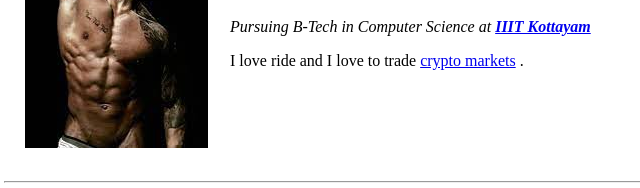
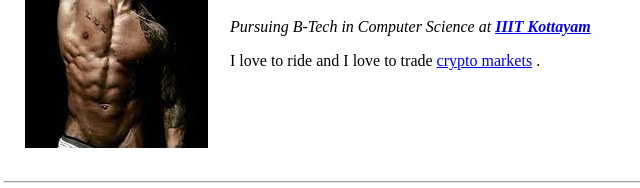
Before and after one commit to ybphenomenal/cv, a plain HTML site: page index.html in a window 1280 px wide. Shown: the part 156-344 px from the top of the page, 4-644 px from the left. Drawn offline with Linux system fonts and the light colour scheme.

Commit message:
Update index.html

```diff
--- a/index.html
+++ b/index.html
@@ -15,7 +15,7 @@
         <p>
           <em> Pursuing B-Tech in Computer Science at <strong><a href="https://www.iiitkottayam.ac.in/#!/home">IIIT Kottayam</a></strong></em>
         </p>
-        <p>I love ride and I love to trade <a href="https://coinmarketcap.com/charts/">crypto markets</a> .</p>
+        <p>I love to ride and I love to trade <a href="https://coinmarketcap.com/charts/">crypto markets</a> .</p>
       </td>
     </tr>
   </table>
```
